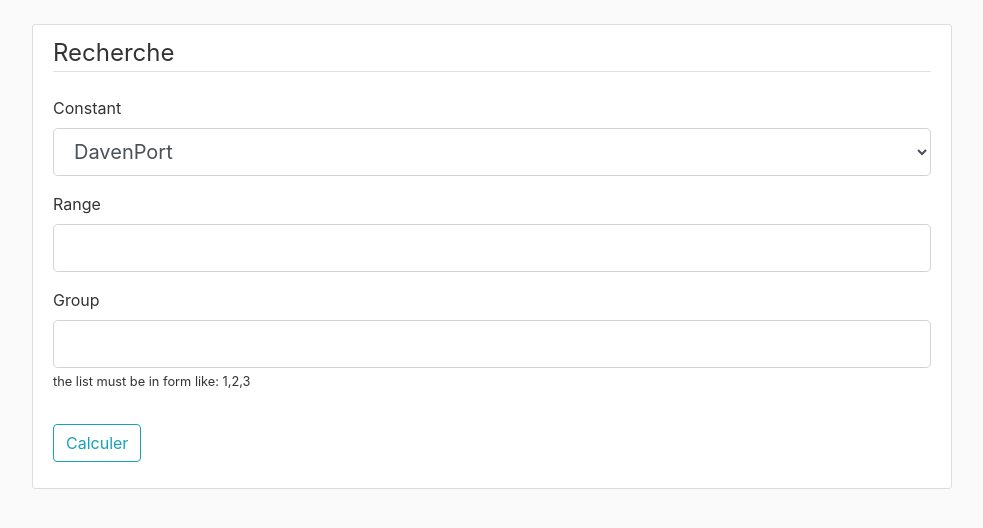
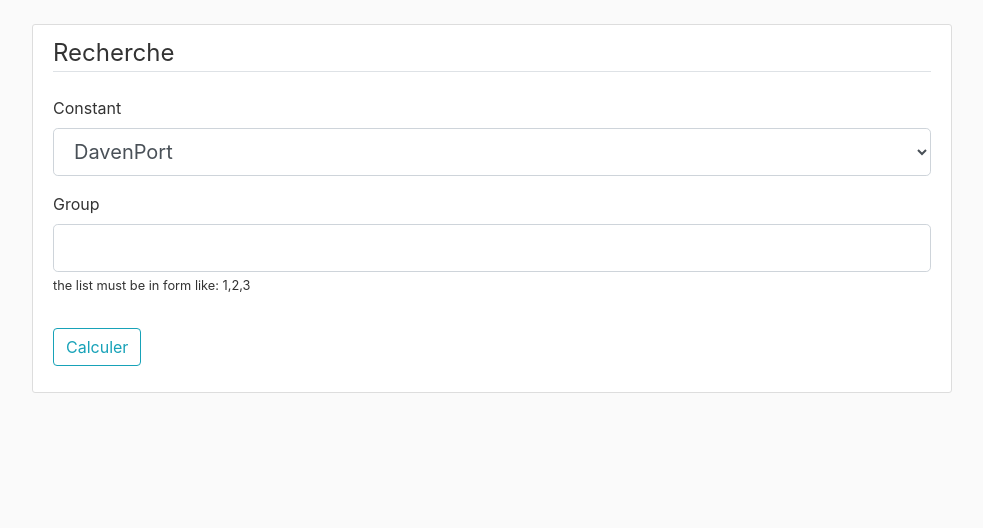
Before and after one commit to Zerdoum/sommeNulle, a Flask app: page /search in a window 1280 px wide. Shown: the part 56-584 px from the top of the page, without its empty margins (53-1036 px from the left). Run offline with Flask 2, Linux system fonts and the light colour scheme; some libraries are stand-ins or nearby versions.

Commit message:
add new cases to egz

```diff
--- a/core.py
+++ b/core.py
@@ -52,15 +52,15 @@ def readConstant():
 #     print(listValues)
 #     return listValues
 
-def getConstant(constant, rang, listValues):
+def getConstant(constant, listValues):
     # 0: davenPort
     # 1: harborth
     # 2: egz
     # 3: E
-    print(str(constant) + " " + str(rang) + " " + str(listValues))
+    print(str(constant) + " " + str(listValues))
     if int(constant) == 0:
 
-        if int(rang) == 1:
+        if len(listValues) == 1:
             # listValues.append(input('Enter value : '))
             return davenPort1(listValues)
         else:
@@ -69,19 +69,19 @@ def getConstant(constant, rang, listValues):
             if checkPrime(listValues):
                 print('This is a prime number')
                 return compute_constant(listValues)
-            elif int(rang) == 2:
+            elif len(listValues)== 2:
                 return davenPort2(listValues)
-            elif int(rang) == 3:
+            elif len(listValues) == 3:
                 return davenPort3(listValues)
-            elif int(rang) == 4:
+            elif len(listValues) == 4:
                 return davenPort4(listValues)
-            elif int(rang) == 5:
+            elif len(listValues) == 5:
                 return davenPort5(listValues)
-            elif int(rang) == 6:
+            elif len(listValues) == 6:
                 return davenPort6(listValues)
-            elif int(rang) == 7:
+            elif len(listValues) == 7:
                 return davenPort7(listValues)
-            elif int(rang) == 8:
+            elif len(listValues) == 8:
                 return davenPort8(listValues)
             else:
                 return "Not yet implemented"
@@ -89,7 +89,7 @@ def getConstant(constant, rang, listValues):
     elif int(constant) == 2:
         print("EGZ")
 
-        if int(rang) == 1:
+        if len(listValues) == 1:
             # listValues.append(input('Enter value : '))
             return egz1(listValues)
         else:
@@ -98,15 +98,15 @@ def getConstant(constant, rang, listValues):
             #if checkPrime(listValues):
             #    print('This is a prime number')
             #    return compute_constant(listValues)
-            if int(rang) == 2:
+            if len(listValues) == 2:
                 return egz2(listValues)
-            elif int(rang) == 3:
+            elif len(listValues) == 3:
                 return egz3(listValues)
-            elif int(rang) == 4:
+            elif len(listValues) == 4:
                 return egz4(listValues)
-            elif int(rang) == 5:
+            elif len(listValues) == 5:
                 return egz5(listValues)
-            elif int(rang) == 6:
+            elif len(listValues) == 6:
                 return egz6(listValues)
 
             else:
--- a/forms.py
+++ b/forms.py
@@ -18,8 +18,8 @@ class LoginForm(FlaskForm):
 
 class SearchForm(FlaskForm):
     #constant = StringField('Constant', validators=[DataRequired()])
-    constant = SelectField('Constant', choices=[('0','DavenPort'),('1','Harborth'),('2','egz')], validators=[DataRequired()])
-    range = IntegerField('Range', validators=[DataRequired()])
+    constant = SelectField('Constant', choices=[('0','DavenPort'),('1','Harborth'),('2','egz'),('3','egz<=k(G)')], validators=[DataRequired()])
+    #range = IntegerField('Range', validators=[DataRequired()])
     group = StringField('Group', validators=[DataRequired()])
     submit = SubmitField('Calculer')
 
--- a/main.py
+++ b/main.py
@@ -61,20 +61,20 @@ def login():
     return render_template('login.html', title='Login', form=form)
 
 @app.route("/search", methods=('GET', 'POST'))
-@app.route("/search/<constant>/<range>/<group>", methods=('GET','POST'))
-@app.route("/search/<constant>/<range>/<group>/<result>", methods=('GET','POST'))
+@app.route("/search/<constant>/<group>", methods=('GET','POST'))
+@app.route("/search/<constant>/<group>/<result>", methods=('GET','POST'))
 def search(constant='', range='', group='', result=''):
     form = SearchForm()
     if form.validate_on_submit():
-        return redirect(url_for('searchOne', constant=form.constant.data, range=form.range.data, group=form.group.data))
-    return render_template('search.html', title='Search', form=form, constant=constant, range=range, group=group, result=result)
+        return redirect(url_for('searchOne', constant=form.constant.data, group=form.group.data))
+    return render_template('search.html', title='Search', form=form, constant=constant, group=group, result=result)
 
-@app.route('/searchOne/<constant>/<range>/<group>')
-def searchOne(constant, range, group):
+@app.route('/searchOne/<constant>/<group>')
+def searchOne(constant, group):
     form = SearchOneForm()
     listValues = group.split(",")
-    result = getConstant(constant, range, listValues)
-    return redirect(url_for('search', constant=constant, range=range, group=group, result=result))
+    result = getConstant(constant, listValues)
+    return redirect(url_for('search', constant=constant, group=group, result=result))
 
 @app.route("/description", methods=('GET', 'POST'))
 def description():
--- a/templates/search.html
+++ b/templates/search.html
@@ -17,20 +17,6 @@
                         </div>
                     {% else %}
                         {{ form.constant(class="form-control form-control-lg") }}
-                    {% endif %}
-                </div>
-                <div class="form-group">
-                    {{ form.range.label(class="form-control-label") }}
-
-                    {% if form.range.errors %}
-                        {{ form.range(class="form-control form-control-lg is-invalid") }}
-                        <div class="invalid-feedback">
-                            {% for error in form.range.errors %}
-                                <span> {{ error }}</span>
-                            {% endfor %}
-                        </div>
-                    {% else %}
-                        {{ form.range(class="form-control form-control-lg") }}
                     {% endif %}
                 </div>
                 <div class="form-group">
@@ -66,7 +52,7 @@
             <fieldset class="form-group">
                 <legend class="border-bottom mb-4">Résultats</legend>
                 <div class="form-group">
-                    <a class="mr-2">le résultat pour rang = {{ range }}, group = [{{ group }}] est:</a>
+                    <a class="mr-2">le résultat pour le groupe = [{{ group }}] est:</a>
                         <a class="mr-2">{{ result }}</a>
                 </div>
             </fieldset>
```
Also changed, not shown: egz.py (+8 -1 lines), 1 other file.
